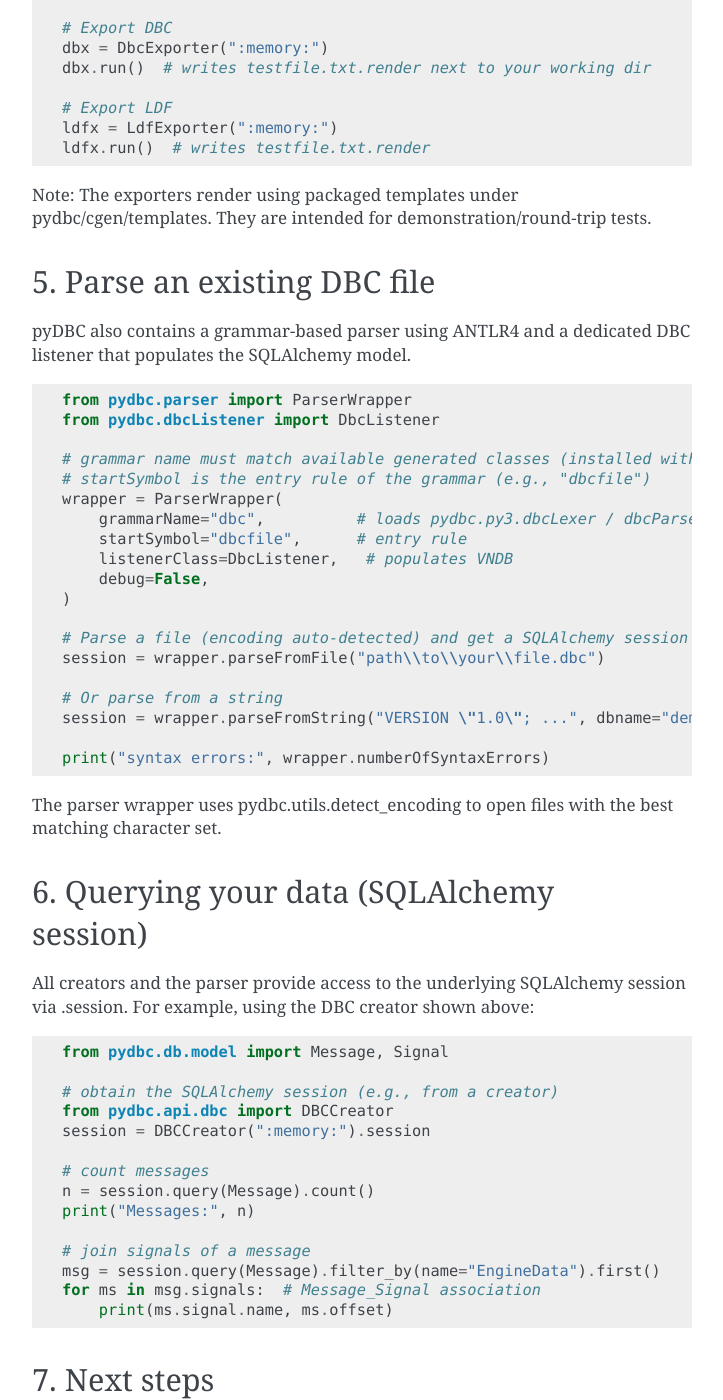
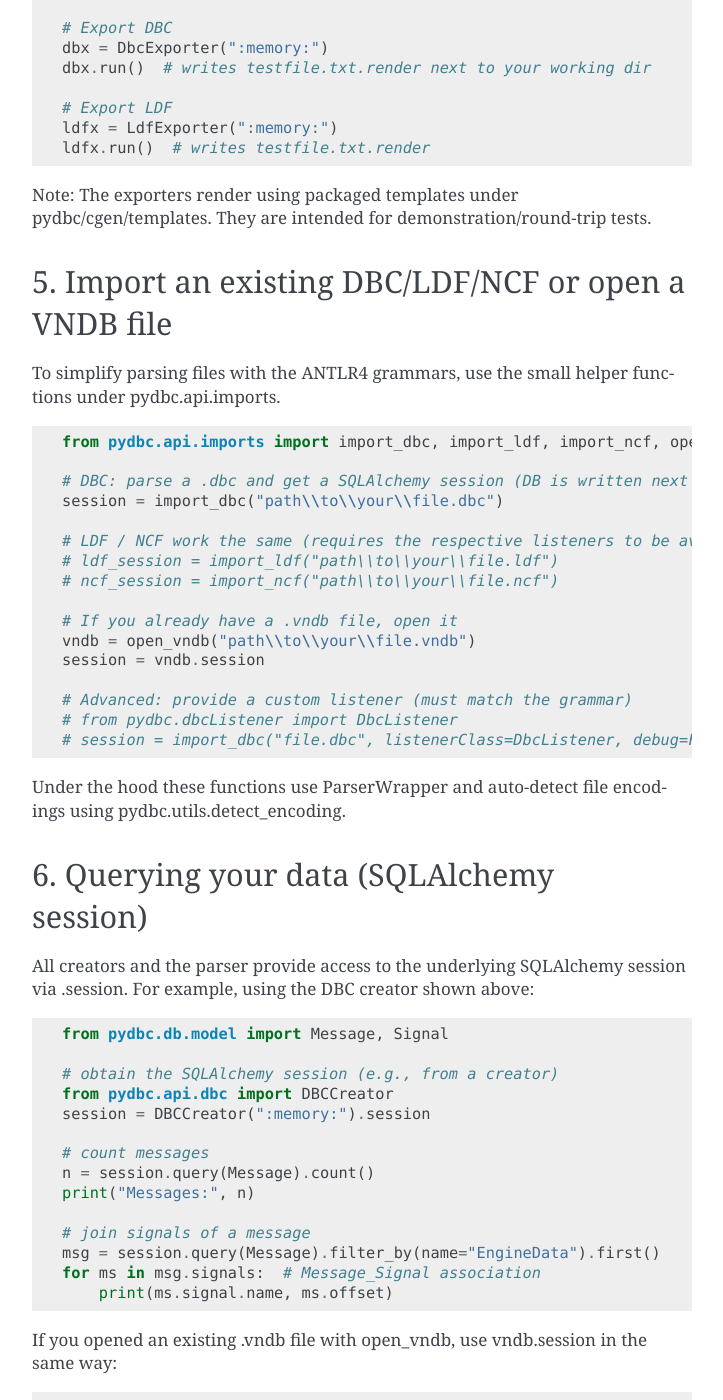
Before and after one commit to christoph2/pydbc, a Sphinx documentation site: the page built from docs/tutorial.md, in a window 1280 px wide and 1400 px high, scrolled down 2882 px. Shown: the whole window, without its empty margins (388-1111 px from the left). Built offline with Sphinx 7.4.7, drawn with Linux system fonts in a browser that asks for light colours; some of the changed text lies outside the part shown.

````diff
--- a/docs/tutorial.md
+++ b/docs/tutorial.md
@@ -141,33 +141,30 @@ ldfx.run()  # writes testfile.txt.render
 
 Note: The exporters render using packaged templates under pydbc/cgen/templates. They are intended for demonstration/round‑trip tests.
 
-## 5. Parse an existing DBC file
+## 5. Import an existing DBC/LDF/NCF or open a VNDB file
 
-pyDBC also contains a grammar‑based parser using ANTLR4 and a dedicated DBC listener that populates the SQLAlchemy model.
+To simplify parsing files with the ANTLR4 grammars, use the small helper functions under pydbc.api.imports.
 
 ```python
-from pydbc.parser import ParserWrapper
-from pydbc.dbcListener import DbcListener
+from pydbc.api.imports import import_dbc, import_ldf, import_ncf, open_vndb
 
-# grammar name must match available generated classes (installed with the project)
-# startSymbol is the entry rule of the grammar (e.g., "dbcfile")
-wrapper = ParserWrapper(
-    grammarName="dbc",          # loads pydbc.py3.dbcLexer / dbcParser
-    startSymbol="dbcfile",      # entry rule
-    listenerClass=DbcListener,   # populates VNDB
-    debug=False,
-)
+# DBC: parse a .dbc and get a SQLAlchemy session (DB is written next to the input as .vndb)
+session = import_dbc("path\\to\\your\\file.dbc")
 
-# Parse a file (encoding auto‑detected) and get a SQLAlchemy session
-session = wrapper.parseFromFile("path\\to\\your\\file.dbc")
+# LDF / NCF work the same (requires the respective listeners to be available)
+# ldf_session = import_ldf("path\\to\\your\\file.ldf")
+# ncf_session = import_ncf("path\\to\\your\\file.ncf")
 
-# Or parse from a string
-session = wrapper.parseFromString("VERSION \"1.0\"; ...", dbname="demo")
+# If you already have a .vndb file, open it
+vndb = open_vndb("path\\to\\your\\file.vndb")
+session = vndb.session
 
-print("syntax errors:", wrapper.numberOfSyntaxErrors)
+# Advanced: provide a custom listener (must match the grammar)
+# from pydbc.dbcListener import DbcListener
+# session = import_dbc("file.dbc", listenerClass=DbcListener, debug=False, logLevel="INFO")
 ```
 
-The parser wrapper uses pydbc.utils.detect_encoding to open files with the best matching character set.
+Under the hood these functions use ParserWrapper and auto-detect file encodings using pydbc.utils.detect_encoding.
 
 ## 6. Querying your data (SQLAlchemy session)
 
@@ -190,6 +187,27 @@ for ms in msg.signals:  # Message_Signal association
     print(ms.signal.name, ms.offset)
 ```
 
+If you opened an existing .vndb file with open_vndb, use vndb.session in the same way:
+
+```python
+from pydbc.api.imports import open_vndb
+from pydbc.db.model import Message, Signal
+
+vndb = open_vndb("C:\\path\\to\\database.vndb")
+session = vndb.session
+
+# list all messages and their IDs
+for m in session.query(Message).order_by(Message.message_id).all():
+    print(f"0x{m.message_id:X} {m.name} (dlc={m.dlc})")
+
+# fetch a specific message and show its signals with bit offsets
+msg = session.query(Message).filter_by(name="EngineData").first()
+if msg:
+    for ms in msg.signals:  # ms is a Message_Signal association row
+        s = ms.signal
+        print(f"{s.name}: start={ms.offset} size={s.bitsize} unit={s.unit}")
+```
+
 ## 7. Next steps
 
 - Review the Examples (docs/examples.md) which mirror and extend pydbc/examples/api_examples.py
````
Also changed, not shown: docs/examples.md (+36 -0 lines), 1 other file.
